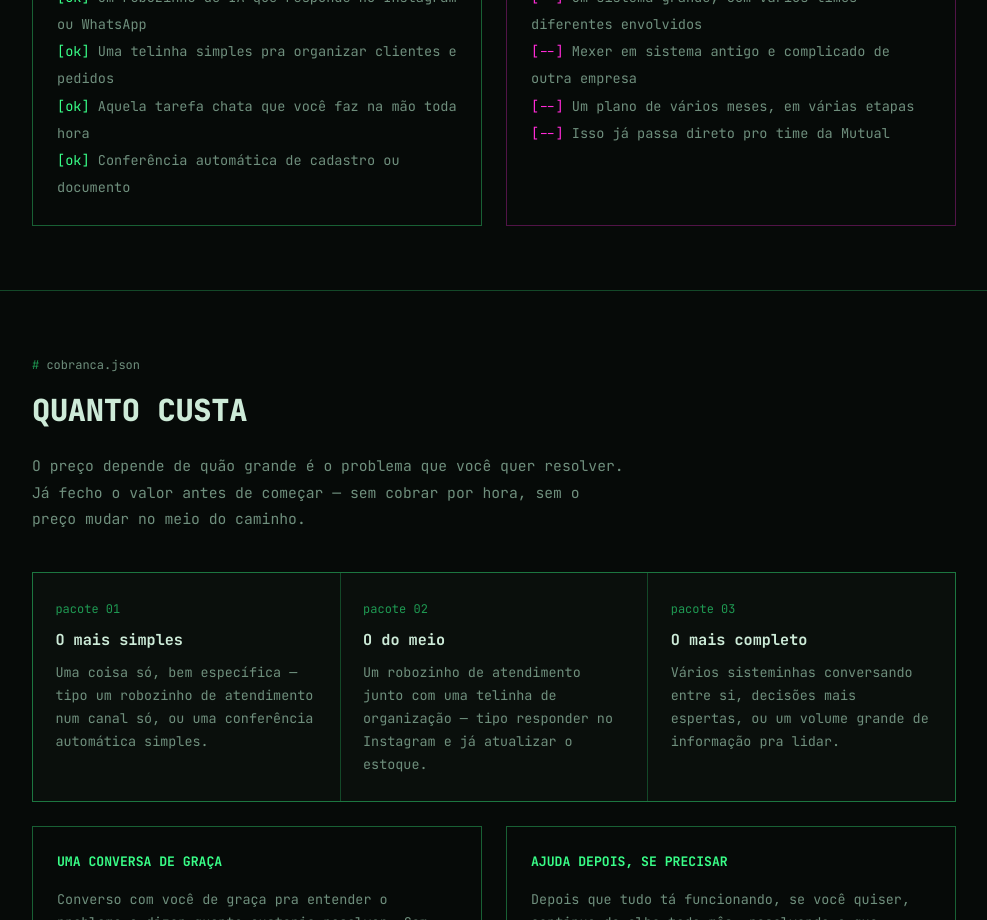
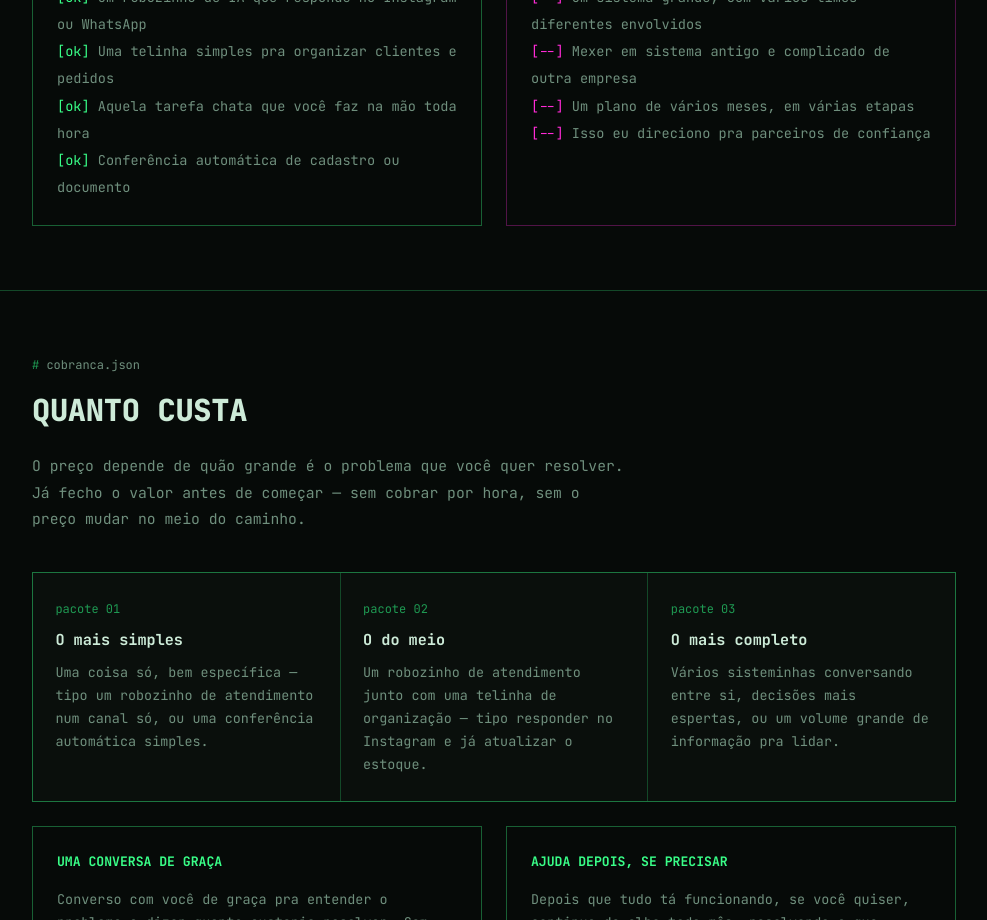
Before and after one commit to crislamp/pott-product-studio, a plain HTML site: page index.html in a window 1280 px wide. Shown: the part 2460-3380 px from the top of the page, without its empty margins (146-1133 px from the left). Drawn offline with Linux system fonts and the light colour scheme.

Commit message:
Replace Mutual reference with generic "trusted partners" wording

```diff
--- a/index.html
+++ b/index.html
@@ -343,7 +343,7 @@ footer { padding: 2rem 0; }
           <li>Um sistema grande, com vários times diferentes envolvidos</li>
           <li>Mexer em sistema antigo e complicado de outra empresa</li>
           <li>Um plano de vários meses, em várias etapas</li>
-          <li>Isso já passa direto pro time da Mutual</li>
+          <li>Isso eu direciono pra parceiros de confiança</li>
         </ul>
       </div>
     </div>
```
